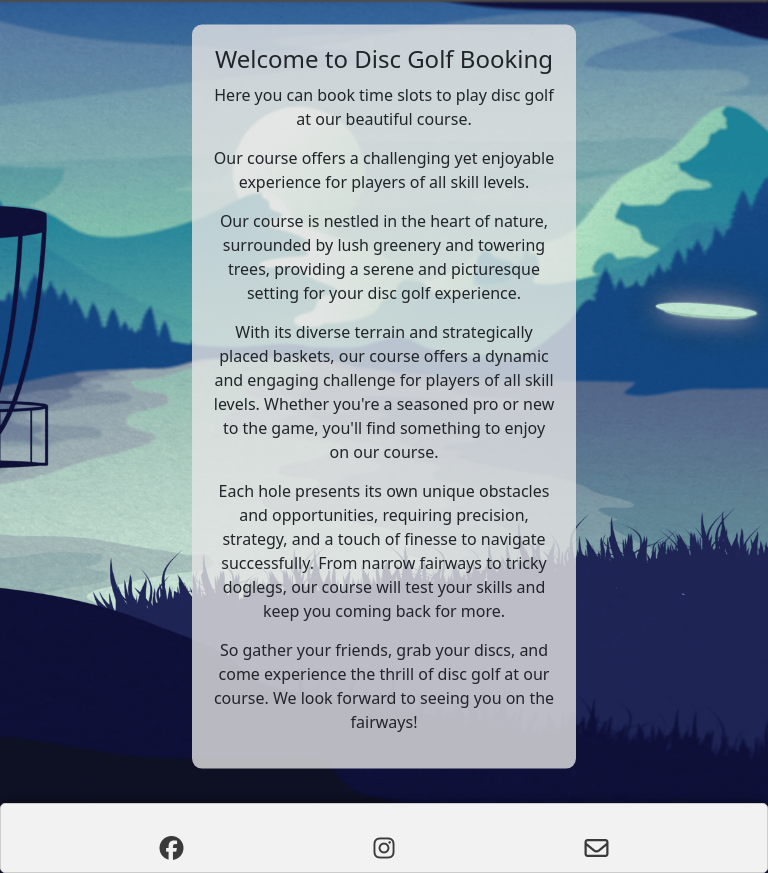
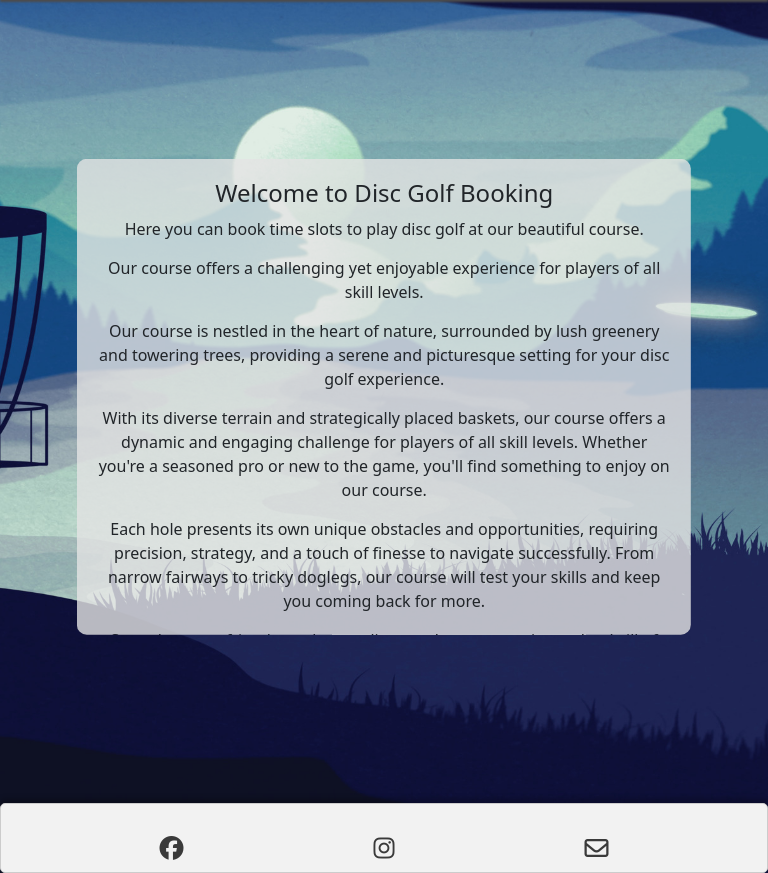
Before and after one commit to Storkfrasse/Discgolfpp4, a Django app: page / in a window 768 px wide. Shown: the part 80-953 px from the top of the page. Run offline with Django 4.2, Linux system fonts and the light colour scheme; some libraries are stand-ins or nearby versions.

Commit message:
added more responsive for screens

```diff
--- a/static/css/style.css
+++ b/static/css/style.css
@@ -614,11 +614,28 @@ header, footer {
     #social i {
         font-size: 1.5rem;
     }
+
+    .info-box {
+        width: 90%;
+        max-height: 50%;
+        top: 50%;
+    }
 }
 
 
 @media only screen and (max-width: 768px) {
     .info-box {
-        max-width: 90%;
+        width: 90%;
+        max-height: 50%;
+        top: 50%;
+    }
+
+}
+
+@media only screen and (max-width: 1300px) {
+    .info-box {
+        width: 90%;
+        max-height: 50%;
+        top: 50%;
     }
 }
```
